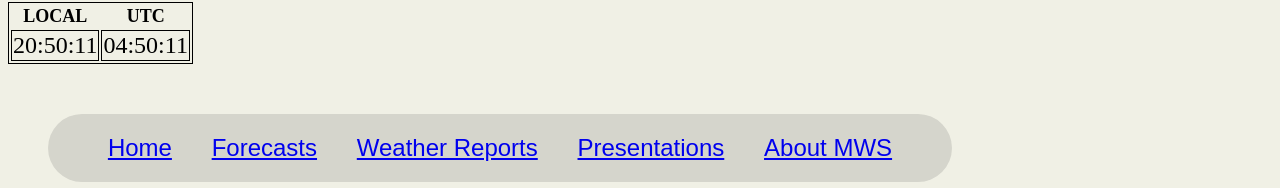
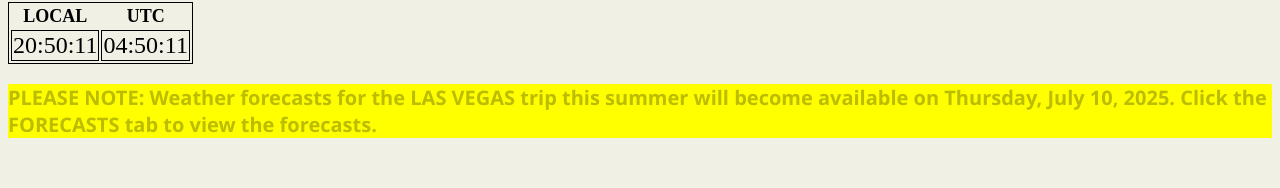
Before and after one commit to maxzqiu/mws-website, a React (Vite) app: page /forecasts in a window 1280 px wide. Shown: the part 184-372 px from the top of the page. Built offline with nearby package versions, Linux system fonts and the light colour scheme; no server answers.

Commit message:
las vegas forecasts banner

```diff
--- a/src/App.jsx
+++ b/src/App.jsx
@@ -202,7 +202,7 @@ function App() {
           </tbody>
 
         </table>
-
+        <p className="yellow"><b>PLEASE NOTE: Weather forecasts for the LAS VEGAS trip this summer will become available on Thursday, July 10, 2025. Click the FORECASTS tab to view the forecasts. </b></p>
 
         <NavBar />
         <Routes>
--- a/src/index.css
+++ b/src/index.css
@@ -126,3 +126,10 @@ table, tr, td {
 .presentations button {
   width:100em;
 }
+
+.yellow{
+
+  color:black;
+  background-color:yellow;
+
+}
```
